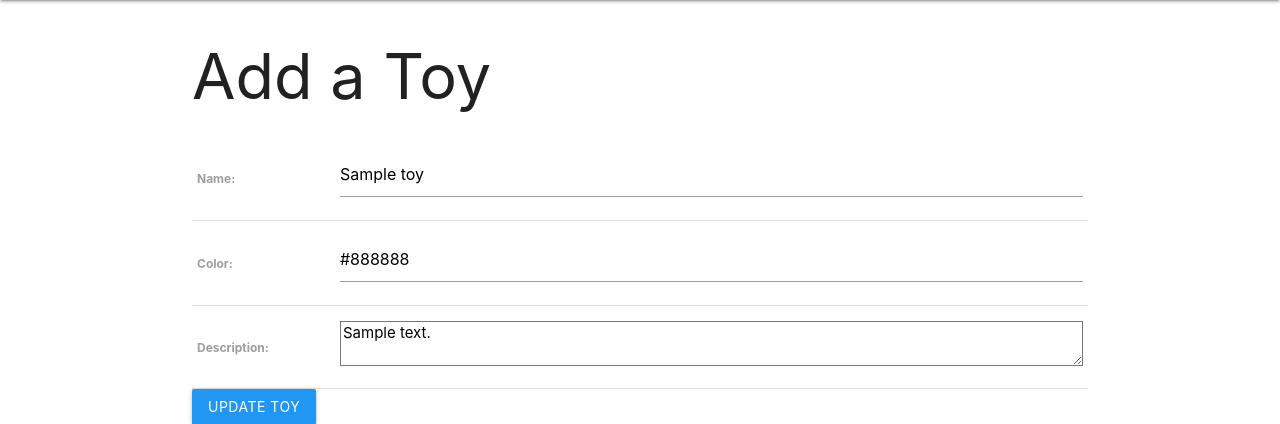
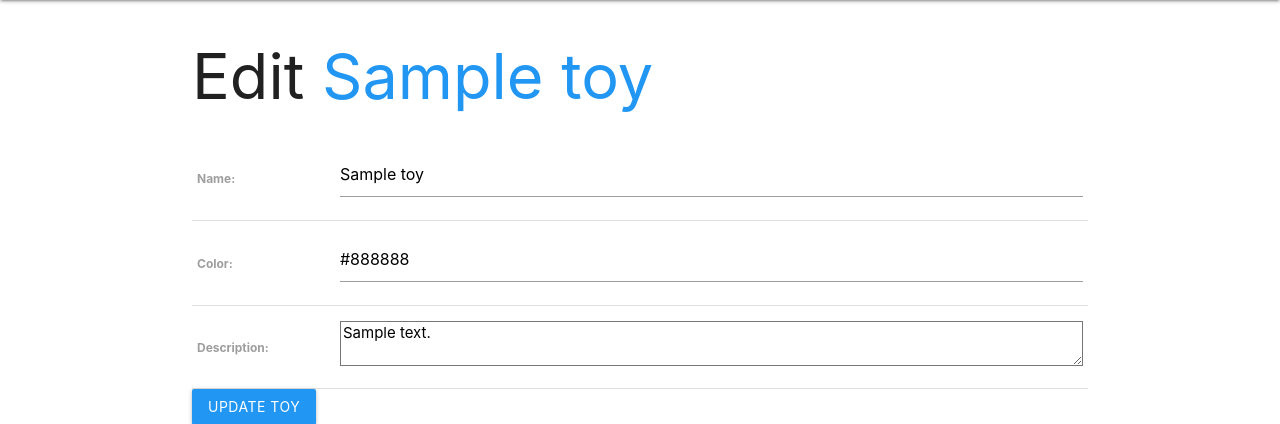
Before and after one commit to platosw/dog-collector, a Django app: page /toys/1/update/ in a window 1280 px wide. Shown: the part 64-488 px from the top of the page. Run offline with Django 3.2, Linux system fonts and the light colour scheme; tables that the repository leaves empty hold one stand-in row (values such as "Sample post").

Commit message:
wip: some styling

```diff
--- a/main_app/templates/main_app/dog_confirm_delete.html
+++ b/main_app/templates/main_app/dog_confirm_delete.html
@@ -2,7 +2,7 @@
 
 {% block content %}
 
-<h4>Are you sure you want to <span style="color: red;">delete</span> <span class="teal-text">{{ dog.name }}</span>?</h4>
+<h4>Are you sure you want to <span style="color: red;">delete</span> <span class="blue-text">{{ dog.name }}</span>?</h4>
 <form action="" method="POST">
     {% csrf_token %}
     <input class="btn red" type="submit" value="Delete">
--- a/main_app/templates/main_app/dog_form.html
+++ b/main_app/templates/main_app/dog_form.html
@@ -3,7 +3,7 @@
 {% block content %}
 
 {% if object %}
-<h1>Edit <span class="teal-text">{{ object.name }}</span></h1>
+<h1>Edit <span class="blue-text">{{ object.name }}</span></h1>
 {% else %}
 <h1>Add a Dog</h1>
 {% endif %}
--- a/main_app/templates/main_app/toy_form.html
+++ b/main_app/templates/main_app/toy_form.html
@@ -2,7 +2,11 @@
 
 {% block content %}
 
+{% if object %}
+<h1>Edit <span class="blue-text">{{ object.name }}</span></h1>
+{% else %}
 <h1>Add a Toy</h1>
+{% endif %}
 
 <form action="" method="post">
     {% csrf_token %}
```
